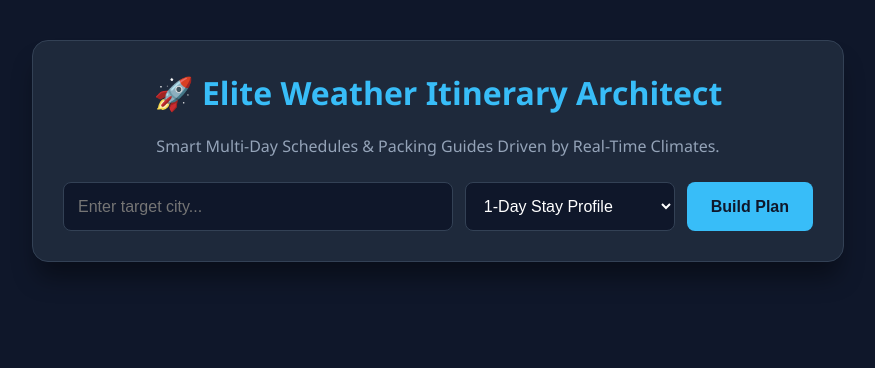
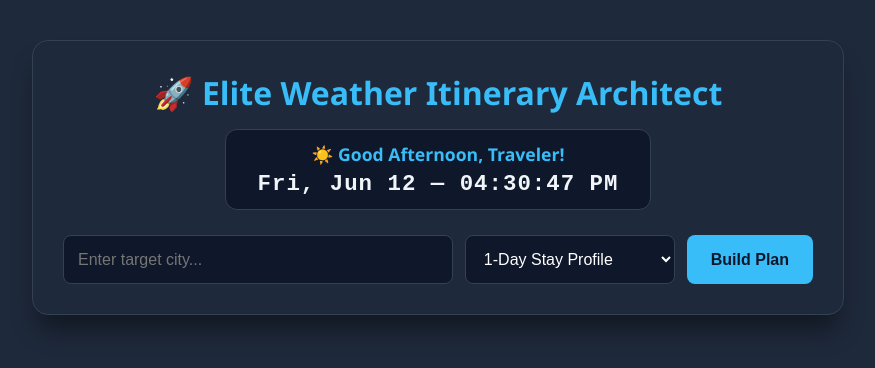
Before and after one commit to aishwarya-tech01/-Weather-Driven-Travel-Itinerary-Planner, a Flask app: page / in a window 1280 px wide. Shown: the top 368 px of the page, without its empty margins (202-1077 px from the left). Run offline with Flask 3, Linux system fonts and the light colour scheme.

Commit message:
fix: resolve html template variables and switch backend to simulation mode

```diff
--- a/app.py
+++ b/app.py
@@ -6,8 +6,7 @@ app = Flask(__name__)
 app.secret_key = 'super_secret_weather_itinerary_key'
 
 # 🔑 PASTE YOUR OPENWEATHERMAP API KEY HERE IF YOU HAVE ONE:
-API_KEY = 'YOUR_ACTUAL_API_KEY_HERE'
-
+API_KEY = ""
 @app.route('/', methods=['GET', 'POST'])
 def index():
     plan = None
--- a/templates/dashboard.html
+++ b/templates/dashboard.html
@@ -26,6 +26,30 @@
             text-align: center;
             margin-top: 0;
             font-size: 2rem;
+            margin-bottom: 5px;
+        }
+        .clock-widget {
+            text-align: center;
+            background: #0f172a;
+            border: 1px solid #334155;
+            border-radius: 12px;
+            padding: 12px;
+            margin: 15px auto 20px auto;
+            max-width: 400px;
+        }
+        .greeting-text {
+            font-size: 1.1rem;
+            font-weight: 600;
+            color: #38bdf8;
+            margin: 0;
+        }
+        .time-text {
+            font-size: 1.4rem;
+            font-family: 'Courier New', Courier, monospace;
+            font-weight: bold;
+            color: #f1f5f9;
+            margin: 5px 0 0 0;
+            letter-spacing: 1px;
         }
         .search-form {
             display: flex;
@@ -82,7 +106,6 @@
             background: #0f172a;
             padding: 30px;
             border-radius: 12px;
-            border-top: 6px solid #38bdf8;
             margin-top: 35px;
         }
         .weather-badge {
@@ -141,11 +164,15 @@
         }
     </style>
 </head>
-<body style="background-color: {{ plan.bg_color if plan else '#0f172a' }};">
+<body style="background-color: #1e293b;">
 
 <div class="container">
     <h1>🚀 Elite Weather Itinerary Architect</h1>
-    <p style="text-align: center; color: #94a3b8; margin-bottom: 15px;">Smart Multi-Day Schedules & Packing Guides Driven by Real-Time Climates.</p>
+
+    <div class="clock-widget">
+        <p id="dynamic-greeting" class="greeting-text">Initializing...</p>
+        <div id="live-clock" class="time-text">00:00:00 AM</div>
+    </div>
 
     <form method="POST" class="search-form">
         <input type="text" name="city" placeholder="Enter target city..." required>
@@ -164,7 +191,7 @@
     {% endif %}
 
     {% if plan %}
-    <div class="result-box" style="border-top-color: {{ plan.accent_color }};">
+    <div class="result-box">
         <h2 style="margin: 0; font-size: 1.8rem;">📍 {{ plan.city }}</h2>
 
         <div class="weather-badge">
@@ -199,5 +226,30 @@
     {% endif %}
 </div>
 
+<script>
+    function updateClockAndGreeting() {
+        const now = new Date();
+        const hours = now.getHours();
+        let greeting = "👋 Hello!";
+
+        if (hours >= 5 && hours < 12) {
+            greeting = "🌅 Good Morning, Traveler!";
+        } else if (hours >= 12 && hours < 18) {
+            greeting = "☀️ Good Afternoon, Traveler!";
+        } else {
+            greeting = "🌙 Good Evening, Traveler!";
+        }
+
+        let readableTime = now.toLocaleTimeString([], { hour: '2-digit', minute: '2-digit', second: '2-digit' });
+        let readableDate = now.toLocaleDateString([], { weekday: 'short', month: 'short', day: 'numeric' });
+
+        document.getElementById('dynamic-greeting').innerText = greeting;
+        document.getElementById('live-clock').innerText = `${readableDate} — ${readableTime}`;
+    }
+
+    updateClockAndGreeting();
+    setInterval(updateClockAndGreeting, 1000);
+</script>
+
 </body>
 </html>
```
